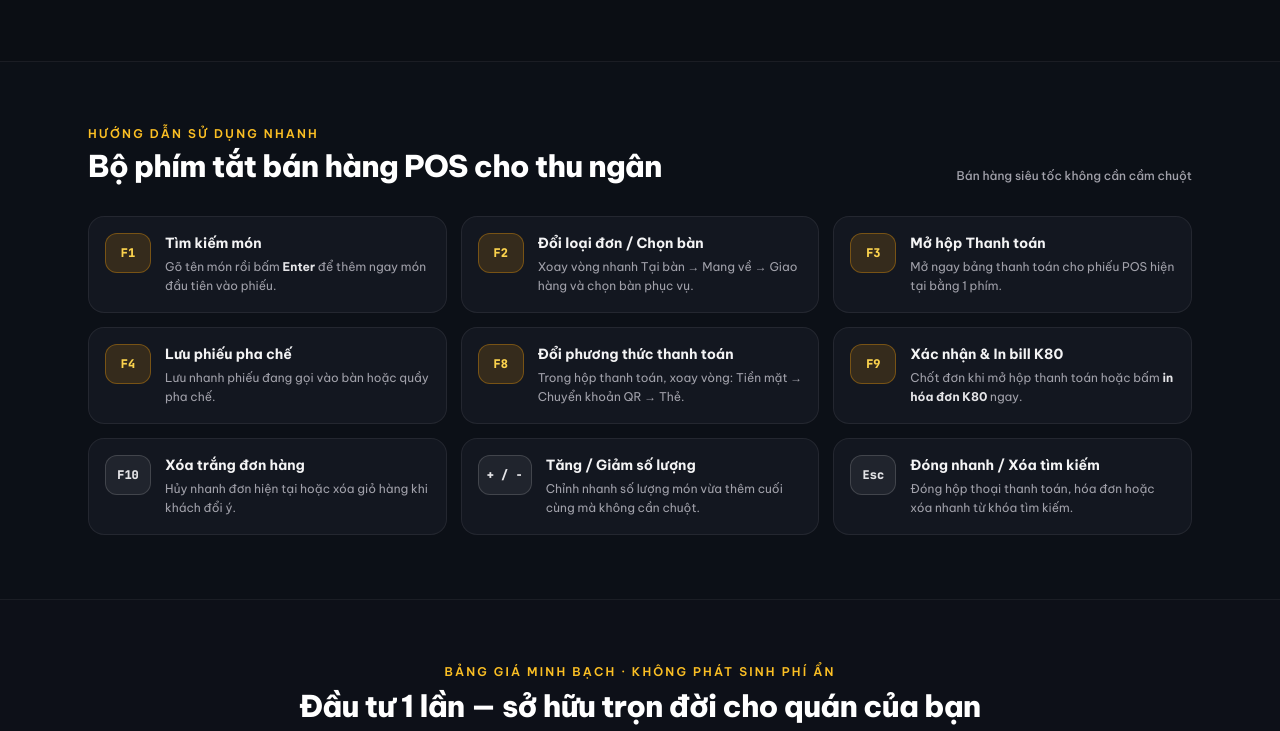
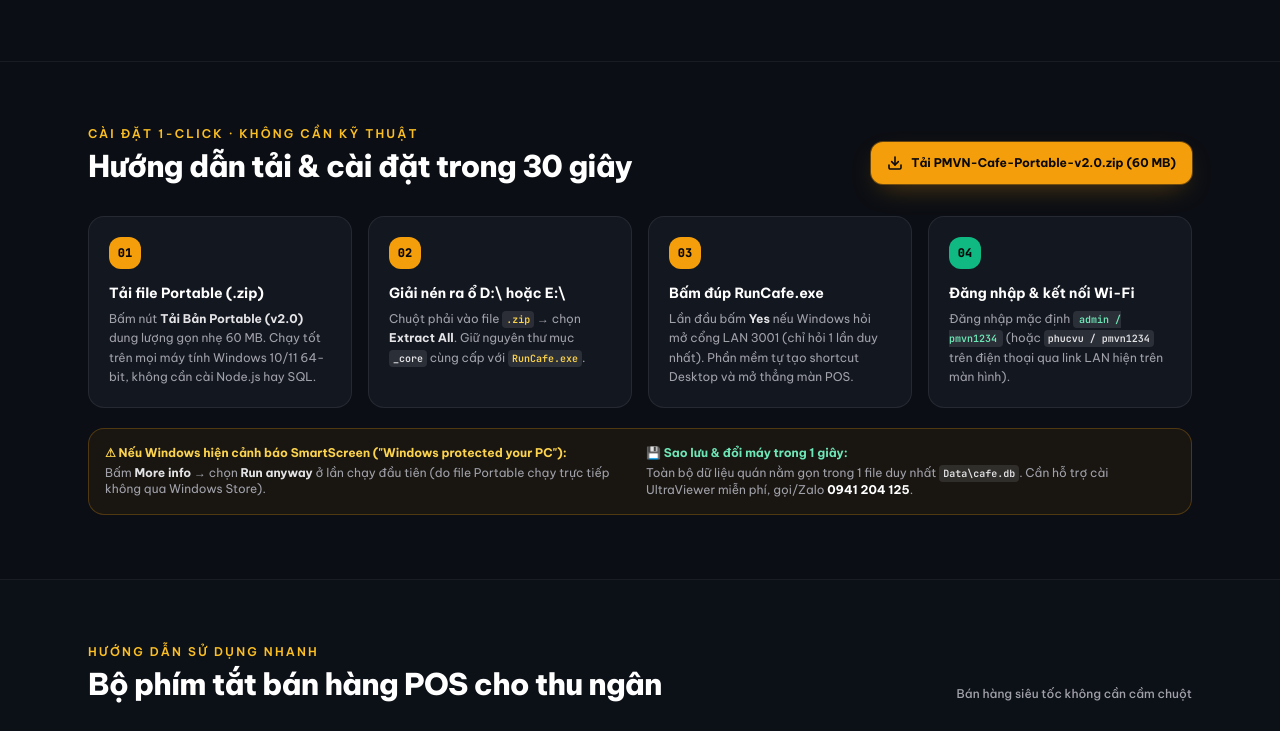
Before and after one commit to PhuongMinhVN/kafe-landing, a plain HTML site: page index.html in a window 1280 px wide. Shown: the part 1404-2135 px from the top of the page. Drawn offline with nearby package versions, Linux system fonts and the light colour scheme.

Commit message:
Add 4-step download and installation guide section

```diff
--- a/index.html
+++ b/index.html
@@ -87,6 +87,7 @@
 
         <nav class="hidden items-center gap-6 text-xs font-medium text-zinc-400 md:flex">
           <a href="#tinh-nang" class="transition hover:text-white">Tính năng</a>
+          <a href="#cai-dat" class="transition hover:text-white">Cài đặt</a>
           <a href="#phim-tat" class="transition hover:text-white">Phím tắt POS</a>
           <a href="#bang-gia" class="transition hover:text-white">Bảng giá</a>
           <a href="#hoi-dap" class="transition hover:text-white">Hỏi đáp</a>
@@ -316,6 +317,72 @@
             <span class="inline-flex h-10 w-10 items-center justify-center rounded-xl bg-amber-500/15 text-lg text-amber-400">⚡</span>
             <h3 class="mt-4 text-base font-bold text-zinc-100">Tự động hóa điện năng IoT (Bản Pro)</h3>
             <p class="mt-2 text-xs leading-relaxed text-zinc-400">Kết hợp cảm biến hiện diện &amp; rơ-le thông minh: khách rời bàn tự ngắt điều hòa/đèn khu vực, giúp quán tiết kiệm 25–30% tiền điện mỗi tháng.</p>
+          </div>
+        </div>
+      </section>
+
+      <!-- INSTALL GUIDE -->
+      <section id="cai-dat" class="border-t border-white/[0.06] bg-[#0B0E14] py-16">
+        <div class="mx-auto max-w-6xl px-4 sm:px-6">
+          <div class="flex flex-col justify-between gap-4 sm:flex-row sm:items-end">
+            <div>
+              <p class="text-xs font-semibold uppercase tracking-[0.18em] text-amber-400">
+                Cài đặt 1-Click · Không cần kỹ thuật
+              </p>
+              <h2 class="mt-1.5 text-2xl font-extrabold tracking-tight text-white sm:text-3xl">
+                Hướng dẫn tải &amp; cài đặt trong 30 giây
+              </h2>
+            </div>
+            <a
+              href="https://github.com/PhuongMinhVN/kafe-landing/raw/downloads/PMVN-Cafe-Portable-v2.0.zip"
+              download="PMVN-Cafe-Portable-v2.0.zip"
+              class="inline-flex min-h-[42px] items-center justify-center gap-2 rounded-xl bg-amber-500 px-4 text-xs font-bold text-zinc-950 shadow-glowAmber transition hover:bg-amber-400"
+            >
+              <svg class="h-4 w-4" viewBox="0 0 24 24" fill="none" stroke="currentColor" stroke-width="2.4" stroke-linecap="round" stroke-linejoin="round"><path d="M21 15v4a2 2 0 0 1-2 2H5a2 2 0 0 1-2-2v-4"/><polyline points="7 10 12 15 17 10"/><line x1="12" y1="15" x2="12" y2="3"/></svg>
+              Tải PMVN-Cafe-Portable-v2.0.zip (60 MB)
+            </a>
+          </div>
+
+          <div class="mt-8 grid gap-4 md:grid-cols-2 lg:grid-cols-4">
+            <div class="relative rounded-2xl border border-white/[0.08] bg-[#131720] p-5">
+              <span class="inline-flex h-8 w-8 items-center justify-center rounded-xl bg-amber-500 font-mono text-xs font-black text-zinc-950">01</span>
+              <h3 class="mt-3.5 text-sm font-bold text-white">Tải file Portable (.zip)</h3>
+              <p class="mt-1.5 text-xs leading-relaxed text-zinc-400">
+                Bấm nút <strong class="text-zinc-200">Tải Bản Portable (v2.0)</strong> dung lượng gọn nhẹ 60 MB. Chạy tốt trên mọi máy tính Windows 10/11 64-bit, không cần cài Node.js hay SQL.
+              </p>
+            </div>
+            <div class="relative rounded-2xl border border-white/[0.08] bg-[#131720] p-5">
+              <span class="inline-flex h-8 w-8 items-center justify-center rounded-xl bg-amber-500 font-mono text-xs font-black text-zinc-950">02</span>
+              <h3 class="mt-3.5 text-sm font-bold text-white">Giải nén ra ổ D:\ hoặc E:\</h3>
+              <p class="mt-1.5 text-xs leading-relaxed text-zinc-400">
+                Chuột phải vào file <code class="rounded bg-white/10 px-1 py-0.5 font-mono text-[10px] text-amber-300">.zip</code> → chọn <strong class="text-zinc-200">Extract All</strong>. Giữ nguyên thư mục <code class="rounded bg-white/10 px-1 py-0.5 font-mono text-[10px] text-zinc-200">_core</code> cùng cấp với <code class="rounded bg-white/10 px-1 py-0.5 font-mono text-[10px] text-amber-300">RunCafe.exe</code>.
+              </p>
+            </div>
+            <div class="relative rounded-2xl border border-white/[0.08] bg-[#131720] p-5">
+              <span class="inline-flex h-8 w-8 items-center justify-center rounded-xl bg-amber-500 font-mono text-xs font-black text-zinc-950">03</span>
+              <h3 class="mt-3.5 text-sm font-bold text-white">Bấm đúp RunCafe.exe</h3>
+              <p class="mt-1.5 text-xs leading-relaxed text-zinc-400">
+                Lần đầu bấm <strong class="text-zinc-200">Yes</strong> nếu Windows hỏi mở cổng LAN 3001 (chỉ hỏi 1 lần duy nhất). Phần mềm tự tạo shortcut Desktop và mở thẳng màn POS.
+              </p>
+            </div>
+            <div class="relative rounded-2xl border border-white/[0.08] bg-[#131720] p-5">
+              <span class="inline-flex h-8 w-8 items-center justify-center rounded-xl bg-emerald-500 font-mono text-xs font-black text-zinc-950">04</span>
+              <h3 class="mt-3.5 text-sm font-bold text-white">Đăng nhập &amp; kết nối Wi-Fi</h3>
+              <p class="mt-1.5 text-xs leading-relaxed text-zinc-400">
+                Đăng nhập mặc định <code class="rounded bg-white/10 px-1.5 py-0.5 font-mono text-[10px] text-emerald-300">admin / pmvn1234</code> (hoặc <code class="rounded bg-white/10 px-1 py-0.5 font-mono text-[10px] text-zinc-200">phucvu / pmvn1234</code> trên điện thoại qua link LAN hiện trên màn hình).
+              </p>
+            </div>
+          </div>
+
+          <div class="mt-5 grid gap-3 rounded-2xl border border-amber-500/25 bg-amber-500/[0.06] p-4 text-xs text-zinc-300 sm:grid-cols-2">
+            <div>
+              <p class="font-bold text-amber-300">⚠ Nếu Windows hiện cảnh báo SmartScreen ("Windows protected your PC"):</p>
+              <p class="mt-1 text-zinc-400">Bấm <strong class="text-zinc-200">More info</strong> → chọn <strong class="text-zinc-200">Run anyway</strong> ở lần chạy đầu tiên (do file Portable chạy trực tiếp không qua Windows Store).</p>
+            </div>
+            <div>
+              <p class="font-bold text-emerald-300">💾 Sao lưu &amp; đổi máy trong 1 giây:</p>
+              <p class="mt-1 text-zinc-400">Toàn bộ dữ liệu quán nằm gọn trong 1 file duy nhất <code class="rounded bg-white/10 px-1 py-0.5 font-mono text-[10px] text-zinc-200">Data\cafe.db</code>. Cần hỗ trợ cài UltraViewer miễn phí, gọi/Zalo <strong class="text-white">0941 204 125</strong>.</p>
+            </div>
           </div>
         </div>
       </section>
```
